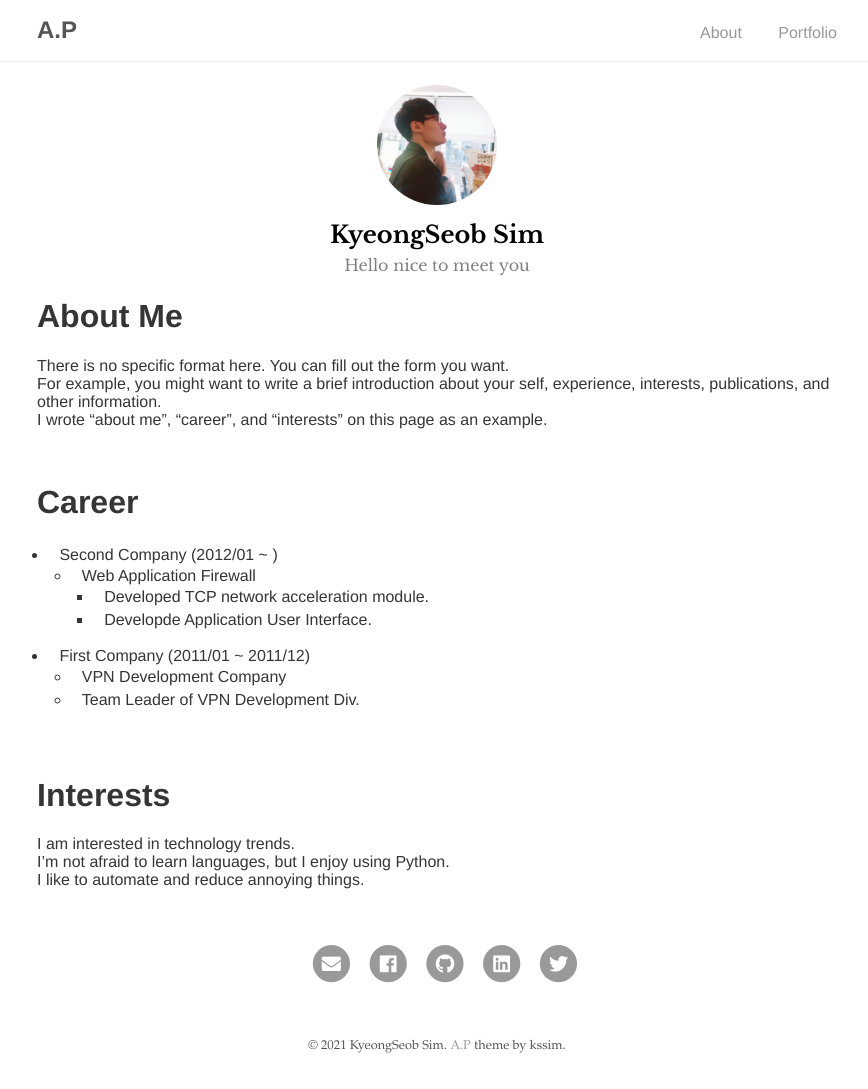
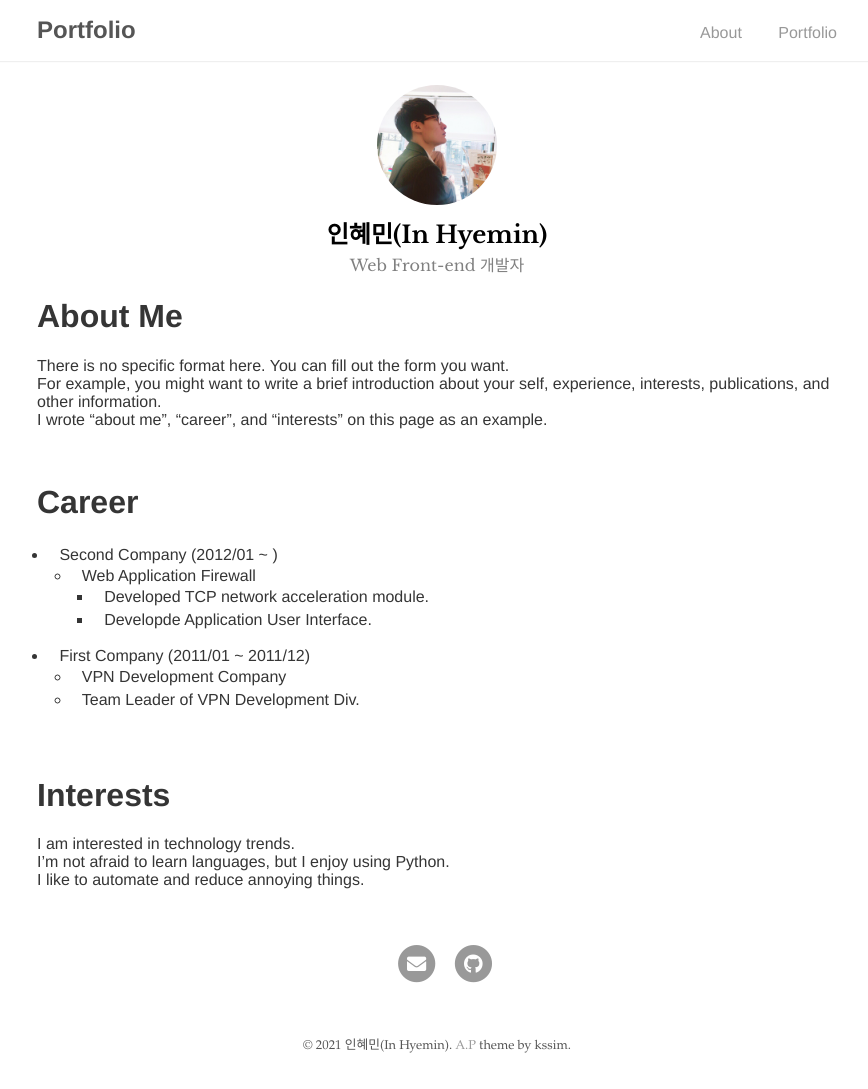
Before and after one commit to minilgl/minilgl.github.io, a Jekyll site: the page built from index.md, in a window 1280 px wide. Shown: the whole page, without its empty margins (203-1071 px from the left). Built offline with Jekyll 4.4.1, drawn with Linux system fonts in a browser that asks for light colours; our own code applies the rules of GitHub Pages for plain Markdown files.

Commit message:
Update _config.yml

```diff
--- a/_config.yml
+++ b/_config.yml
@@ -1,14 +1,14 @@
 # Site settings
-title: A.P
+title: Portfolio
 baseurl: "/"
-url: "https://kssim.github.io"
+url: "https://minilgl.github.io"
 google_analytics: # Tracking ID, e.g. "UA-000000-01"
 
 # Author
 author:
-  name: KyeongSeob Sim
-  desc: Hello nice to meet you
-  email: ksub0912@gmail.com
+  name: 인혜민(In Hyemin)
+  desc: Web Front-end 개발자
+  email: minilgl@kakao.com
   selfie: assets/img/profile.jpg
 
 # social
@@ -17,13 +17,13 @@ social:
   behance:
   bitbucket:
   dribbble:
-  facebook: Test
+  facebook:
   flickr:
-  github: kssim
+  github: minilgl
   google_plus:
   instagram:
   keybase:
-  linkedin: https://www.linkedin.com/in/kssim/
+  linkedin:
   pinterest:
   reddit:
   soundcloud:
@@ -31,7 +31,7 @@ social:
   steam:
   tumblr:
   gitlab:
-  twitter: Test
+  twitter:
   vimeo:
   wordpress:
   youtube:
```
